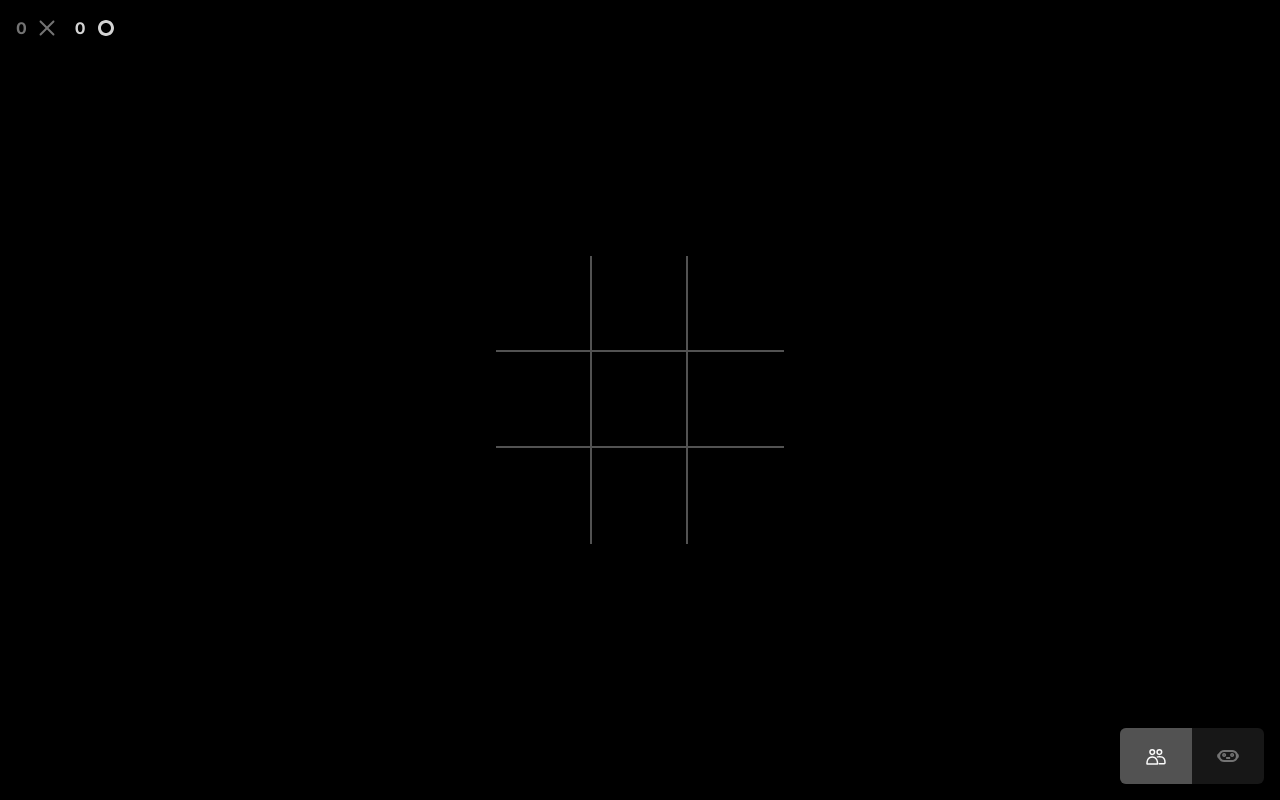
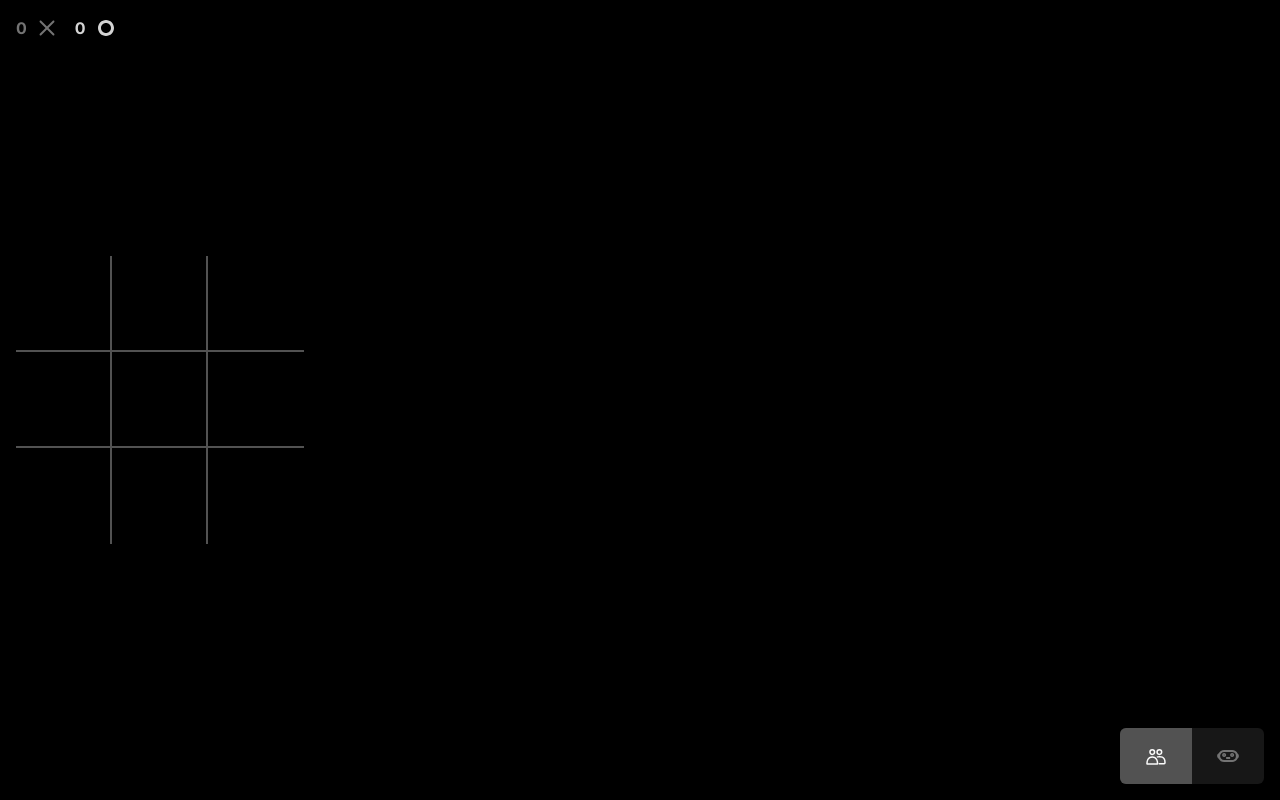
Before and after one commit to ergi98/tik-tack, a Next.js app: page / in a window 1280 px wide. Built offline with nearby package versions, Linux system fonts and the light colour scheme.

Commit message:
feat: packages

```diff
--- a/package.json
+++ b/package.json
@@ -9,6 +9,8 @@
     "lint": "next lint"
   },
   "dependencies": {
+    "@headlessui/react": "^1.7.17",
+    "@hookform/resolvers": "^3.3.1",
     "@types/node": "20.5.9",
     "@types/react": "18.2.21",
     "@types/react-dom": "18.2.7",
@@ -22,7 +24,9 @@
     "postcss": "8.4.29",
     "react": "18.2.0",
     "react-dom": "18.2.0",
+    "react-hook-form": "^7.46.1",
     "tailwindcss": "3.3.3",
-    "typescript": "5.2.2"
+    "typescript": "5.2.2",
+    "zod": "^3.22.2"
   }
 }
--- a/src/app/page.tsx
+++ b/src/app/page.tsx
@@ -221,7 +221,7 @@ const Main = () => {
     <main className="w-full h-full">
       <section
         ref={scope}
-        className="p-4  h-full relative flex flex-col items-center landscape:flex-row landscape:justify-center"
+        className="h-full flex flex-col items-center p-4 landscape:flex-row landscape:justify-between relative"
       >
         {/* Menu */}
         {/* <GameMenu /> */}
```
Also changed, not shown: 1 other file (tests, documents, lock files or other folders).
